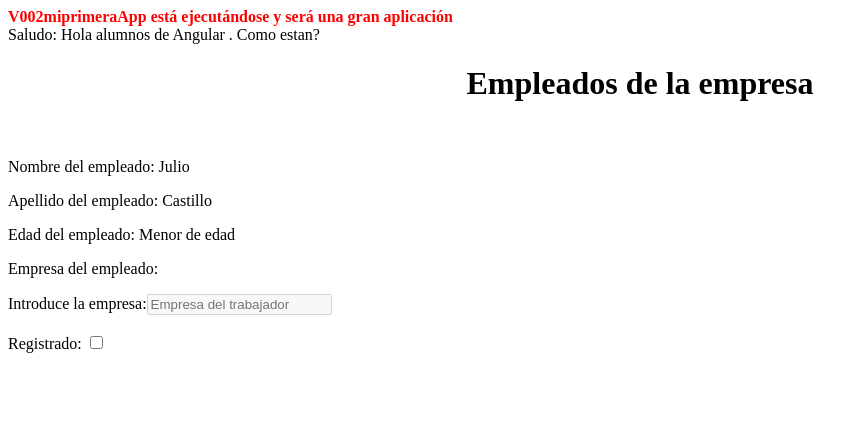
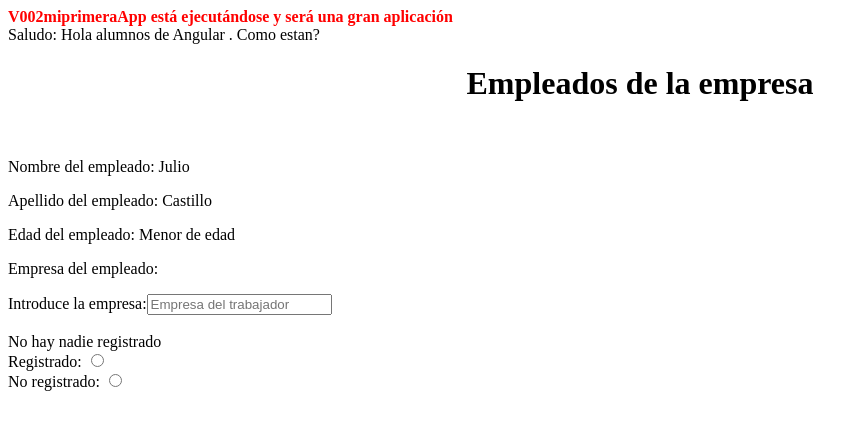
Before and after one commit to julio-ux/CursoAngular, an Angular app: page / in a window 1280 px wide. Shown: the top 430 px of the page, without its empty margins (0-868 px from the left). Built offline with nearby package versions, Linux system fonts and the light colour scheme.

Commit message:
V010_CursoAngular_Event_Binding

```diff
--- a/src/app/empleado/empleado.component.html
+++ b/src/app/empleado/empleado.component.html
@@ -15,6 +15,11 @@
 Introduce la empresa:<input #empresaTrabajador (keyup)="0" placeholder="Empresa del trabajador" [disabled] = "habilitacionCuadro">
 <br/>
 <br/>
-Registrado: <input type="checkbox" id="registro" [checked]="usuRegistrado"/>
+{{ Textoregistrado }}
+<br/>
+<!-- Registrado: <input type="checkbox" id="registro" [checked]="usuRegistrado" (click)="setTextoRegistrado()" /> -->
+Registrado: <input type="radio" id="registrado" name="usuarioRegistrado" value="si" (click)="setTextoRegistrado($event)">
+<br/>
+No registrado: <input type="radio" id="no_registrado" name="usuarioRegistrado" value="no" (click)="setTextoRegistrado($event)">
 
 {{getRegistroUsuario()}}
--- a/src/app/empleado/empleado.component.ts
+++ b/src/app/empleado/empleado.component.ts
@@ -1,4 +1,6 @@
 import { Component, OnInit } from '@angular/core';
+import { Event } from '@angular/router';
+import { AnyCatcher } from 'rxjs/internal/AnyCatcher';
 
 @Component({
   selector: 'app-empleado',
@@ -12,11 +14,23 @@
   nombre = "Julio";
   apellido = "Castillo";
   edad = 5;
-  habilitacionCuadro = true;
+  habilitacionCuadro = false;
 
   usuRegistrado = false;
+  Textoregistrado = "No hay nadie registrado";
+  setTextoRegistrado(event: any){
+    if((<HTMLInputElement>event.target).value == "si"){
+      this.Textoregistrado = "Se ha registrado el usuario";
+    }else{
+      this.Textoregistrado = "No hay nadie registrado";
+    }
+
+  }
   getRegistroUsuario(){
     this.usuRegistrado = false;
+  }
+  setusuarioRegistrado(){
+    alert("Se ha registrado un usuario");
   }
   // private edad = 29;
   // empresa = "Aspire Systems";
```
